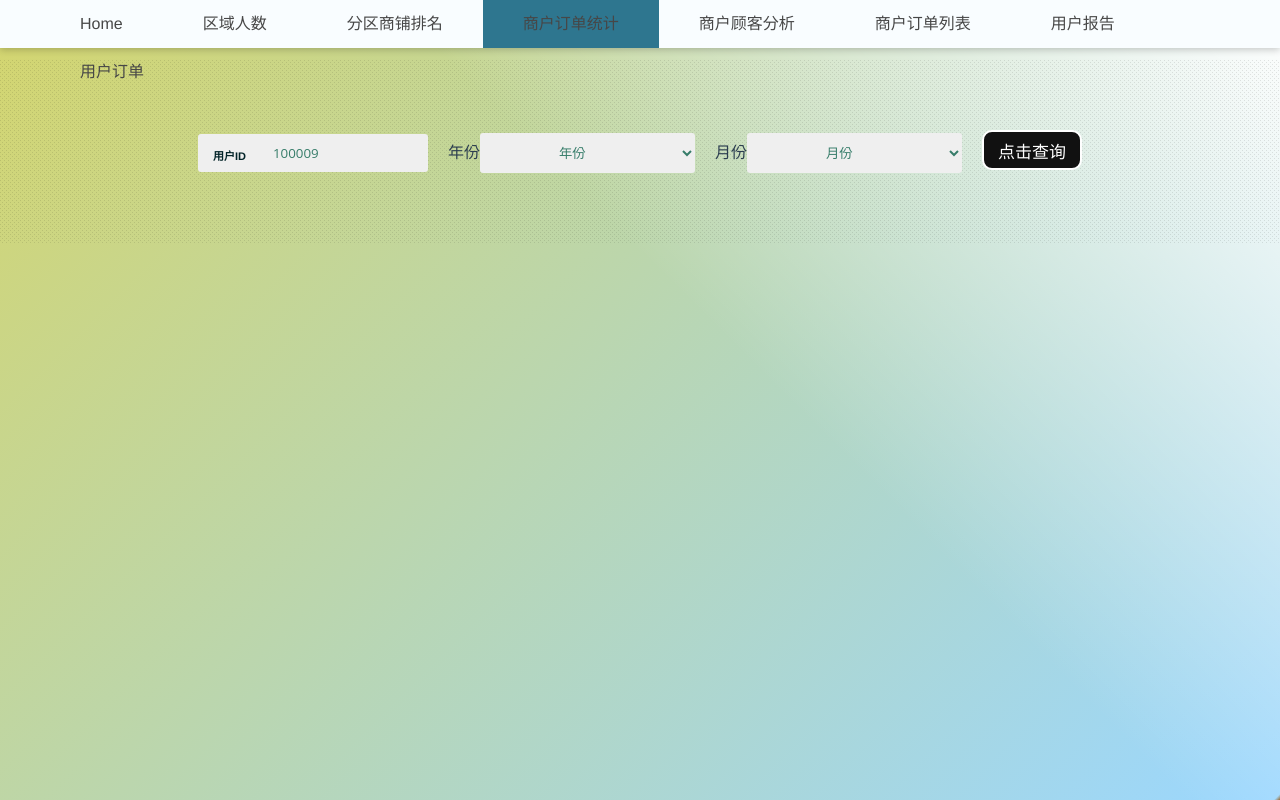
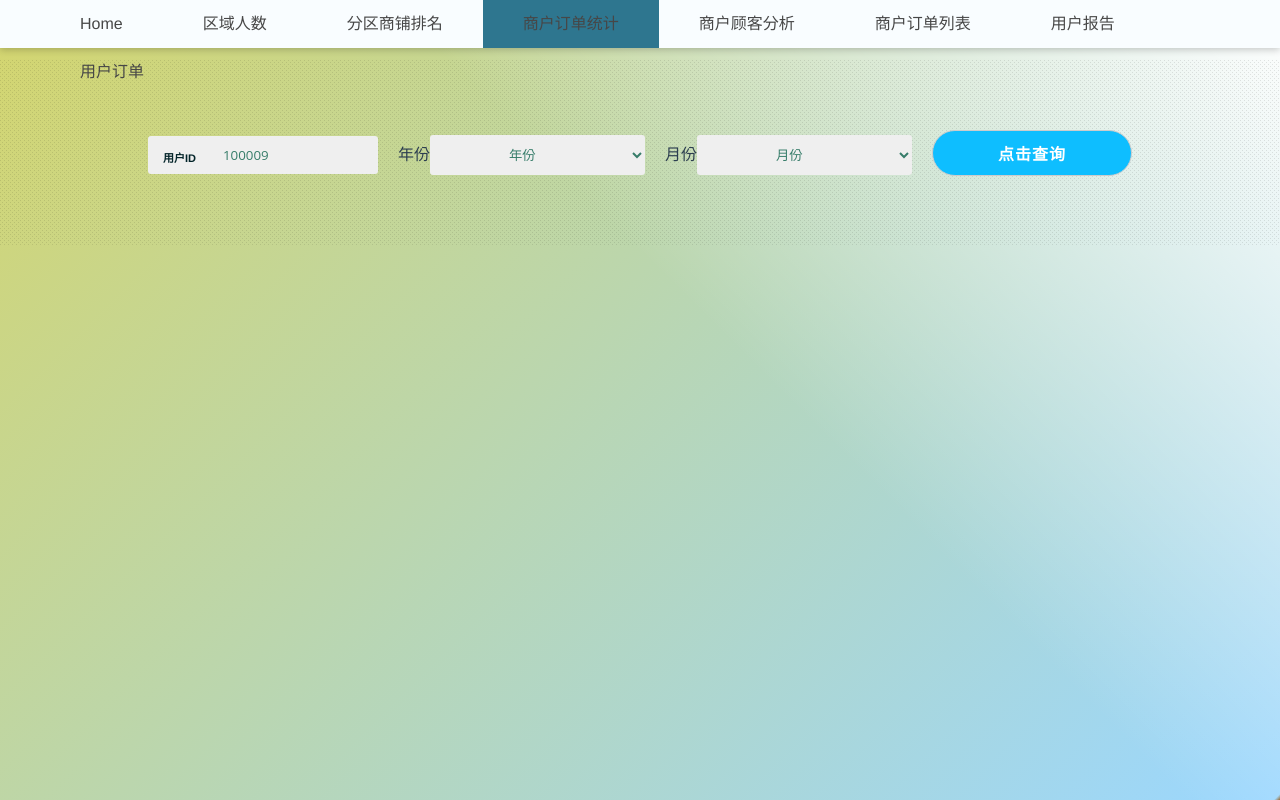
Before and after one commit to YaOuGuoJi/platform-vue, a Vue app: page /shop/count in a window 1280 px wide. Built offline with nearby package versions, Linux system fonts and the light colour scheme; what vue-particles would draw is missing.

Commit message:
修改提交按钮样式

```diff
--- a/static/css/buttonAndInput.css
+++ b/static/css/buttonAndInput.css
@@ -122,33 +122,33 @@ body {
 }
 
 .button {
-  /*position: relative;*/
-  /*background-color: #0EBEFF;*/
-  /*color: #fff;*/
-  /*border: 1px solid #ccc;*/
-  /*border-radius: 50px;*/
-  /*min-width: 200px;*/
-  /*padding: 10px 0;*/
-  /*font-size: 16px;*/
-  /*font-weight: 700;*/
-  /*letter-spacing: 1px;*/
-  /*text-transform: uppercase;*/
-  /*outline: none;*/
-  /*box-shadow: 1px 1px 4px 1px transparent;*/
-  /*transition: box-shadow 300ms ease-in-out;*/
+  position: relative;
+  background-color: #0EBEFF;
+  color: #fff;
+  border: 1px solid #ccc;
+  border-radius: 50px;
+  min-width: 200px;
+  padding: 10px 0;
+  font-size: 16px;
+  font-weight: 700;
+  letter-spacing: 1px;
+  text-transform: uppercase;
+  outline: none;
+  box-shadow: 1px 1px 4px 1px transparent;
+  transition: box-shadow 300ms ease-in-out;
 
-  -webkit-appearance: none;
-  -moz-appearance: none;
-  appearance: none;
-  width:100px;
-  height:40px;
-  background-color:#111111;
-  border:2px solid #FFFFFF;
-  border-radius:10px;
-  color:#FFFFFF;
-  font-size:17px;
-  cursor:pointer !important;
-  outline:none;
+  /*-webkit-appearance: none;*/
+  /*-moz-appearance: none;*/
+  /*appearance: none;*/
+  /*width:100px;*/
+  /*height:40px;*/
+  /*background-color:#111111;*/
+  /*border:2px solid #FFFFFF;*/
+  /*border-radius:10px;*/
+  /*color:#FFFFFF;*/
+  /*font-size:17px;*/
+  /*cursor:pointer !important;*/
+  /*outline:none;*/
 
 }
 .button:hover {
@@ -174,7 +174,7 @@ body {
   opacity: 0;
   height: 100%;
   overflow: hidden;
-  background-color: #111111;
+  /*background-color: #111111;*/
   border-radius: 50px;
   transition: width 10ms 600ms ease-in-out, background-color 300ms ease-in, opacity 250ms 300ms ease-in;
 }
@@ -190,7 +190,7 @@ body {
 }
 .is-active:after {
   opacity: 1;
-  background-color: green;
+  background-color: #83a486;
   width: 100%;
   transition: width 1s 0.5s ease-in-out, background-color 300ms 300ms ease-in, opacity 250ms 300ms ease-in;
 }
```
